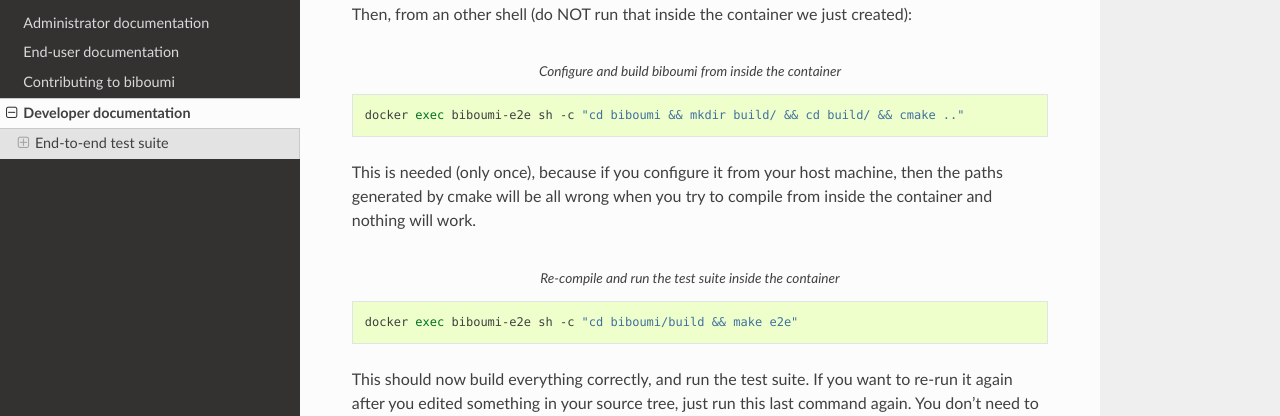
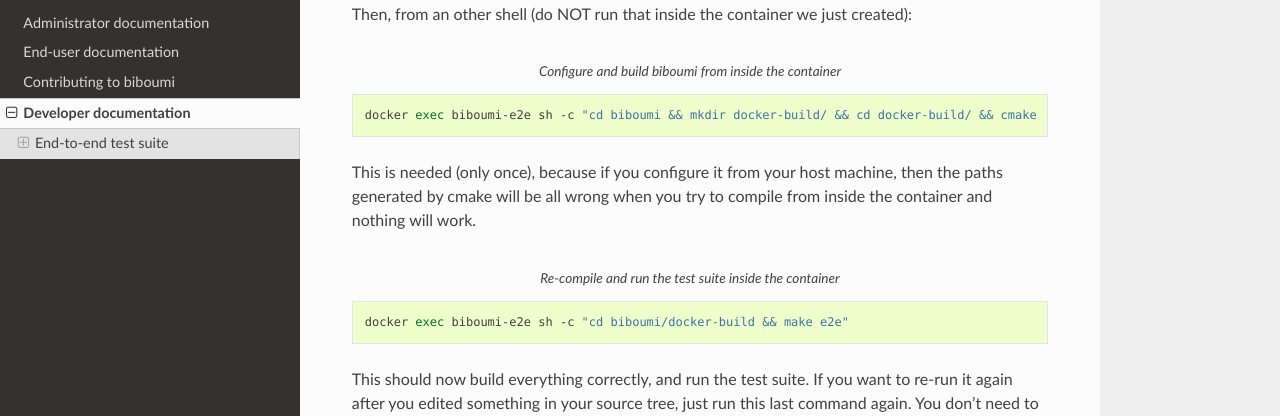
Before and after one commit to louiz/biboumi, a Sphinx documentation site: the page built from doc/developer.rst, in a window 1280 px wide and 900 px high, scrolled down 1254 px. Shown: the part 152-568 px from the top of the window. Built offline with Sphinx 7.4.7 and the Read the Docs theme 2.0.0, drawn with Linux system fonts in a browser that asks for light colours.

Commit message:
Rename the build directory in the e2e docker doc
To avoid conflicting with the “host” build/ directory. This way we don’t
need to remove/empty the build/ directory beforehand, etc.

```diff
--- a/doc/developer.rst
+++ b/doc/developer.rst
@@ -71,7 +71,7 @@ created):
 .. code-block:: bash
   :caption: Configure and build biboumi from inside the container
 
-  docker exec biboumi-e2e sh -c "cd biboumi && mkdir build/ && cd build/ && cmake .."
+  docker exec biboumi-e2e sh -c "cd biboumi && mkdir docker-build/ && cd docker-build/ && cmake .."
 
 This is needed (only once), because if you configure it from your host
 machine, then the paths generated by cmake will be all wrong when you try
@@ -80,7 +80,7 @@ to compile from inside the container and nothing will work.
 .. code-block:: bash
   :caption: Re-compile and run the test suite inside the container
 
-  docker exec biboumi-e2e sh -c "cd biboumi/build && make e2e"
+  docker exec biboumi-e2e sh -c "cd biboumi/docker-build && make e2e"
 
 This should now build everything correctly, and run the test suite. If you
 want to re-run it again after you edited something in your source tree,
```
